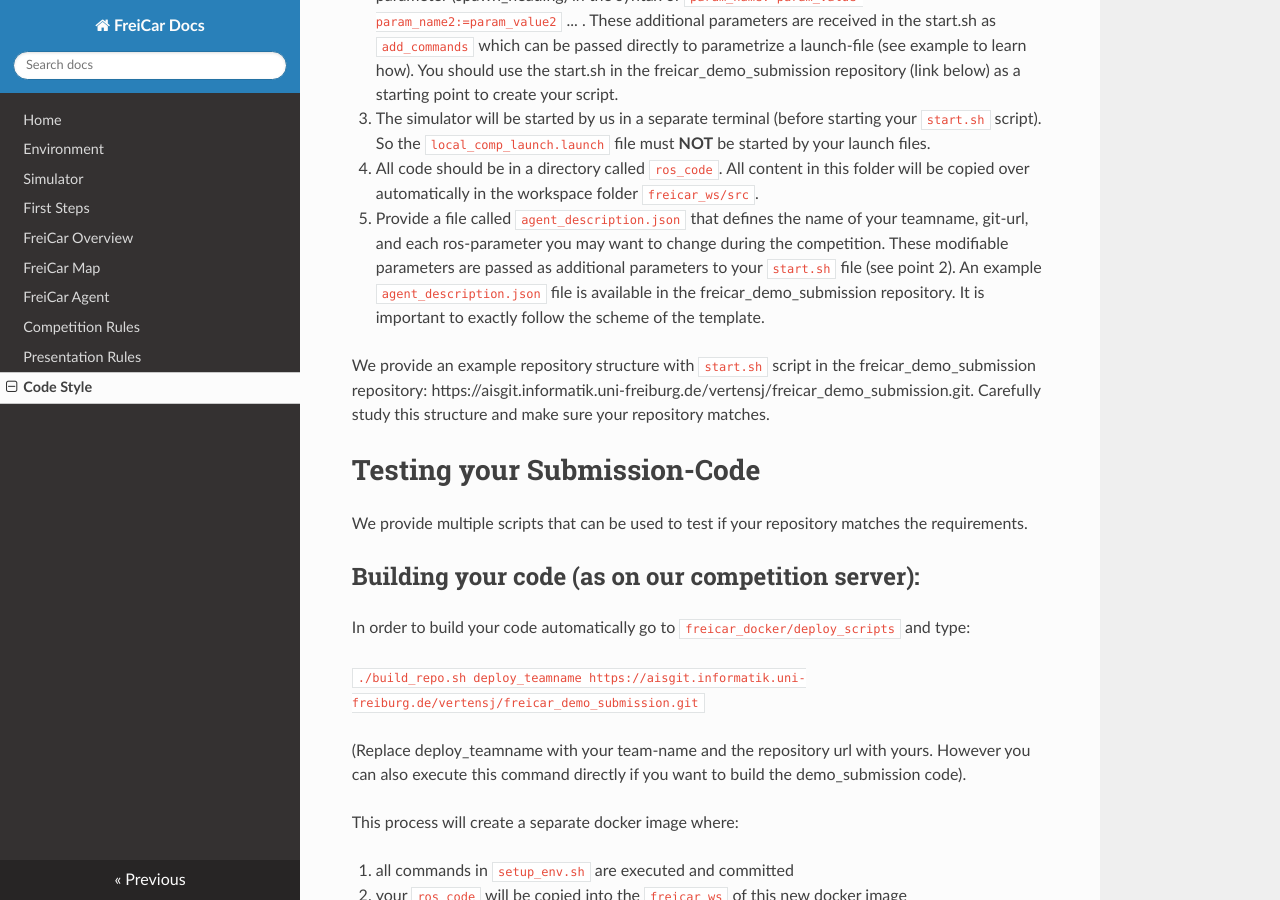
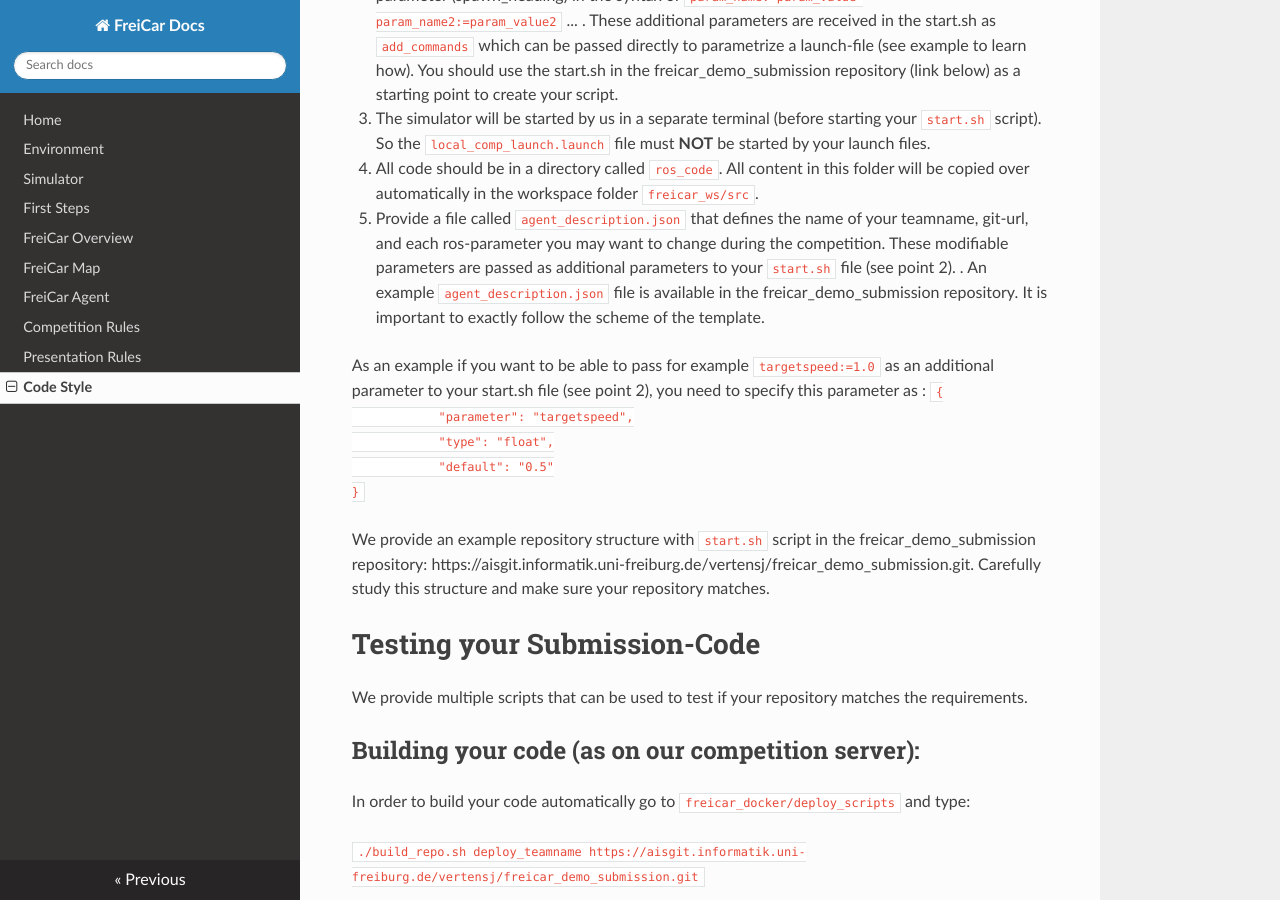
Before and after one commit to JohanVer/freicar_docs, an MkDocs documentation site: the page built from docs/code_style.md, in a window 1280 px wide and 900 px high, scrolled down 937 px. Built offline with MkDocs 1.6.1, drawn with Linux system fonts in a browser that asks for light colours; nearby versions of some CDN libraries.

Commit message:
updated style guide

````diff
--- a/docs/code_style.md
+++ b/docs/code_style.md
@@ -17,7 +17,16 @@ You should use the start.sh in the freicar_demo_submission repository (link belo
 3. The simulator will be started by us in a separate terminal (before starting your `start.sh` script). So the ```local_comp_launch.launch``` file must **NOT** be started by your launch files.
 4. All code should be in a directory called `ros_code`. All content in this folder will be copied over automatically in the workspace folder `freicar_ws/src`.
 5. Provide a file called `agent_description.json` that defines the name of your teamname, git-url, and each ros-parameter you may want to change during the competition. These modifiable parameters are passed as additional parameters to your `start.sh` file (see point 2).
-An example `agent_description.json` file is available in the freicar_demo_submission repository. It is important to exactly follow the scheme of the template.
+. An example `agent_description.json` file is available in the freicar_demo_submission repository. It is important to exactly follow the scheme of the template.
+
+As an example if you want to be able to pass for example `targetspeed:=1.0` as an additional parameter to your start.sh file (see point 2), you need to specify this parameter as :
+ ```
+{
+            "parameter": "targetspeed",
+            "type": "float",
+            "default": "0.5"
+}
+```
 
 We provide an example repository structure with `start.sh` script in the freicar_demo_submission repository: https://aisgit.informatik.uni-freiburg.de/vertensj/freicar_demo_submission.git. Carefully study this structure and make sure your repository matches.
 
````
